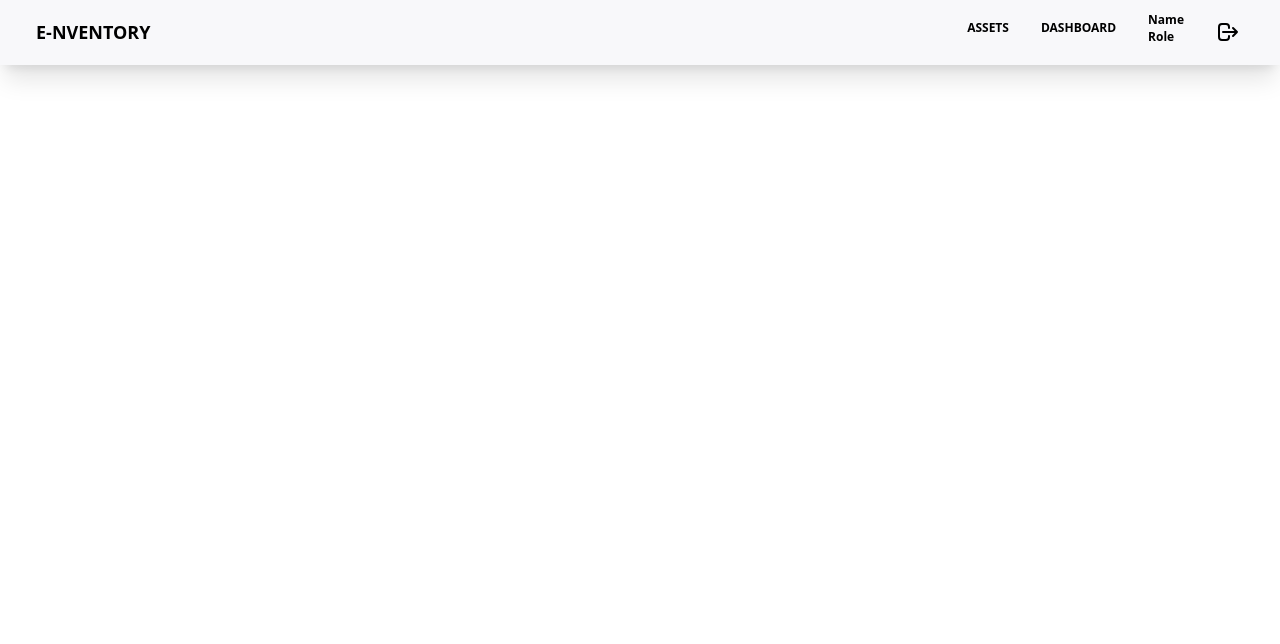
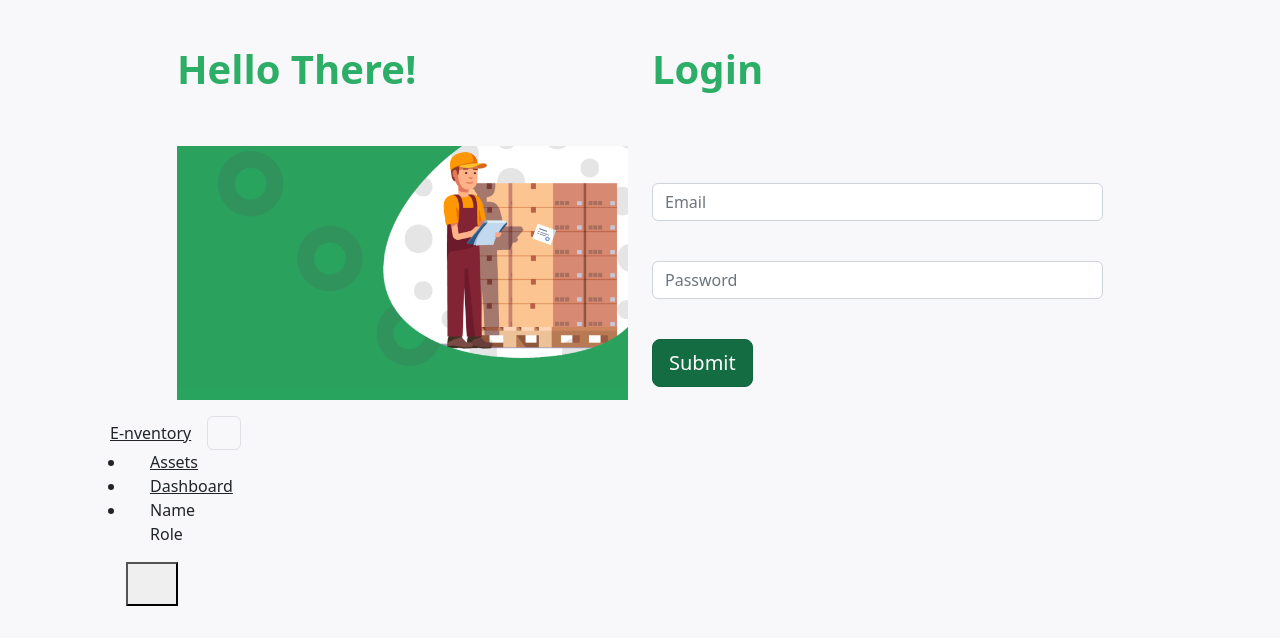
Before and after one commit to CKawara/Asset-management, a React (Create React App) app: page / in a window 1280 px wide. Shown: the top 644 px of the page. Built offline with nearby package versions, Linux system fonts and the light colour scheme.

Commit message:
ft:login_page

```diff
--- a/package.json
+++ b/package.json
@@ -6,10 +6,12 @@
     "@testing-library/jest-dom": "^5.16.5",
     "@testing-library/react": "^13.3.0",
     "@testing-library/user-event": "^13.5.0",
+    "bootstrap": "^5.2.0",
     "react": "^18.2.0",
+    "react-bootstrap": "^2.5.0",
     "react-dom": "^18.2.0",
     "react-router-dom": "^6.3.0",
-    "react-scripts": "5.0.1",
+    "react-scripts": "^2.1.3",
     "web-vitals": "^2.1.4"
   },
   "scripts": {
--- a/src/App.js
+++ b/src/App.js
@@ -1,13 +1,18 @@
+import React from "react";
 import './App.css';
 import { BrowserRouter, Route, Routes} from "react-router-dom";
 import NavBar from './components/NavBar';
 import Home from './components/Home';
 import Dashboard from './components/Dashboard';
+import Login from './components/Login/Login';
+
+import '../node_modules/bootstrap/dist/css/bootstrap.min.css';
 
 function App() {
   return (
     <BrowserRouter>
       <div className='App'>
+      <Login />
       <NavBar />
       <Routes>
         <Route path={'/home'}  element={<Home/>} exact/>
--- /dev/null
+++ b/src/components/Login/Login.css
@@ -0,0 +1,14 @@
+
+.login-container .col-5 img{
+    margin-top: 10%;
+}
+
+.login-container .col-5 h1{
+    color: #2CAE66;
+    font-weight: bold;
+    margin-top: 10%;
+}
+
+.login-container .col-5 Form{
+    margin-top: 20%;
+}
--- /dev/null
+++ b/src/components/Login/Login.js
@@ -0,0 +1,99 @@
+import React, { useState } from "react";
+import loginImage from './loginImage.png';
+import './Login.css'
+import Form from 'react-bootstrap/Form';
+import InputGroup from 'react-bootstrap/InputGroup';
+import Button from 'react-bootstrap/Button';
+import Col from 'react-bootstrap/Col';
+import Container from 'react-bootstrap/Container';
+import Row from 'react-bootstrap/Row';
+
+
+function Login({ onLogin }) {
+    const [email, setEmail] = useState("");
+    const [password, setPassword] = useState("");
+    const [errors, setErrors] = useState([]);
+    const [isLoading, setIsLoading] = useState(false);
+
+    function handleSubmit(e) {
+      e.preventDefault();
+      setIsLoading(true);
+      fetch("/login", {
+        method: "POST",
+        headers: {
+          "Content-Type": "application/json",
+        },
+        body: JSON.stringify({ email, password }),
+      }).then((r) => {
+        setIsLoading(false);
+        if (r.ok) {
+          r.json().then((user) => onLogin(user));
+        } else {
+          r.json().then((err) => setErrors(err.errors));
+        }
+      });
+    }
+    return (
+      <>
+
+      <Container>
+       <div className='login-container'>
+        <Row className="justify-content-center">
+            <Col className="col-5">
+            <h1 className='page-header'>Hello There!</h1>
+            <img src={loginImage}  className="w-100" alt='Login'/>
+            </Col>
+
+            <Col className="col-5">
+                <h1 className='page-header'>Login</h1>
+
+                <Form onSubmit={handleSubmit}>
+
+                <InputGroup className="mb-3">
+                <Form.Control
+                  placeholder="Email"
+                  aria-label="Email"
+                  aria-describedby="basic-addon1"
+                  type="email"
+                  value={email}
+                  onChange={(e) => setEmail(e.target.value)}
+                />
+              </InputGroup>
+
+            <br/>
+
+            <InputGroup className="mb-3">
+                <Form.Control
+                  placeholder="Password"
+                  aria-label="Password"
+                  aria-describedby="basic-addon1"
+                  type="password"
+                  value={password}
+                  onChange={(e) => setPassword(e.target.value)}
+                />
+              </InputGroup>
+
+                <br/>
+
+
+                <Button variant="success" type='submit' size="lg" active>
+                {isLoading ? "Loading..." : "Submit"}
+                </Button>
+
+                </Form>
+
+                <div>
+                {errors.map(err => {return (
+                <h3 className='errors'>{err}</h3>
+            )})}
+                </div>
+            </Col>
+
+        </Row>
+    </div>
+    </Container>
+    </>
+    )
+}
+
+export default Login
```
Also changed, not shown: src/components/Login/loginImage.png (added), 1 other file (tests, documents, lock files or other folders).
